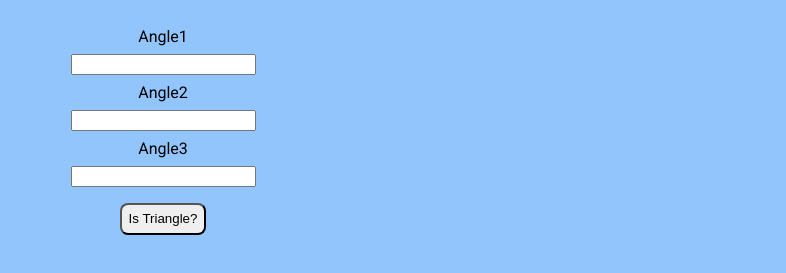
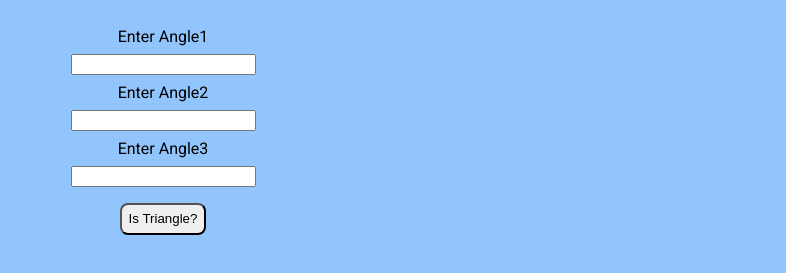
Before and after one commit to Krushna-Kulkarni/fun-with-triangles, a plain HTML site: page index.html in a window 1280 px wide. Shown: the part 145-418 px from the top of the page, without its empty margins (477-1263 px from the left). Drawn offline with Linux system fonts and the light colour scheme.

Commit message:
refactor

```diff
--- a/index.html
+++ b/index.html
@@ -16,11 +16,11 @@
     </nav>
     <div class="container">
     <h1>Angles of Triangle</h1>
-    <label for="angle1">Angle1</label>
+    <label for="angle1">Enter Angle1</label>
     <input type="number" class="angles-of-triangle">
-    <label for="angle1">Angle2</label>
+    <label for="angle1">Enter Angle2</label>
     <input type="number" class="angles-of-triangle">
-    <label for="angle1">Angle3</label>
+    <label for="angle1">Enter Angle3</label>
     <input type="number" class="angles-of-triangle">
     <button id="is-triangle">Is Triangle?</button>
     <div id="output-div"></div>
```
